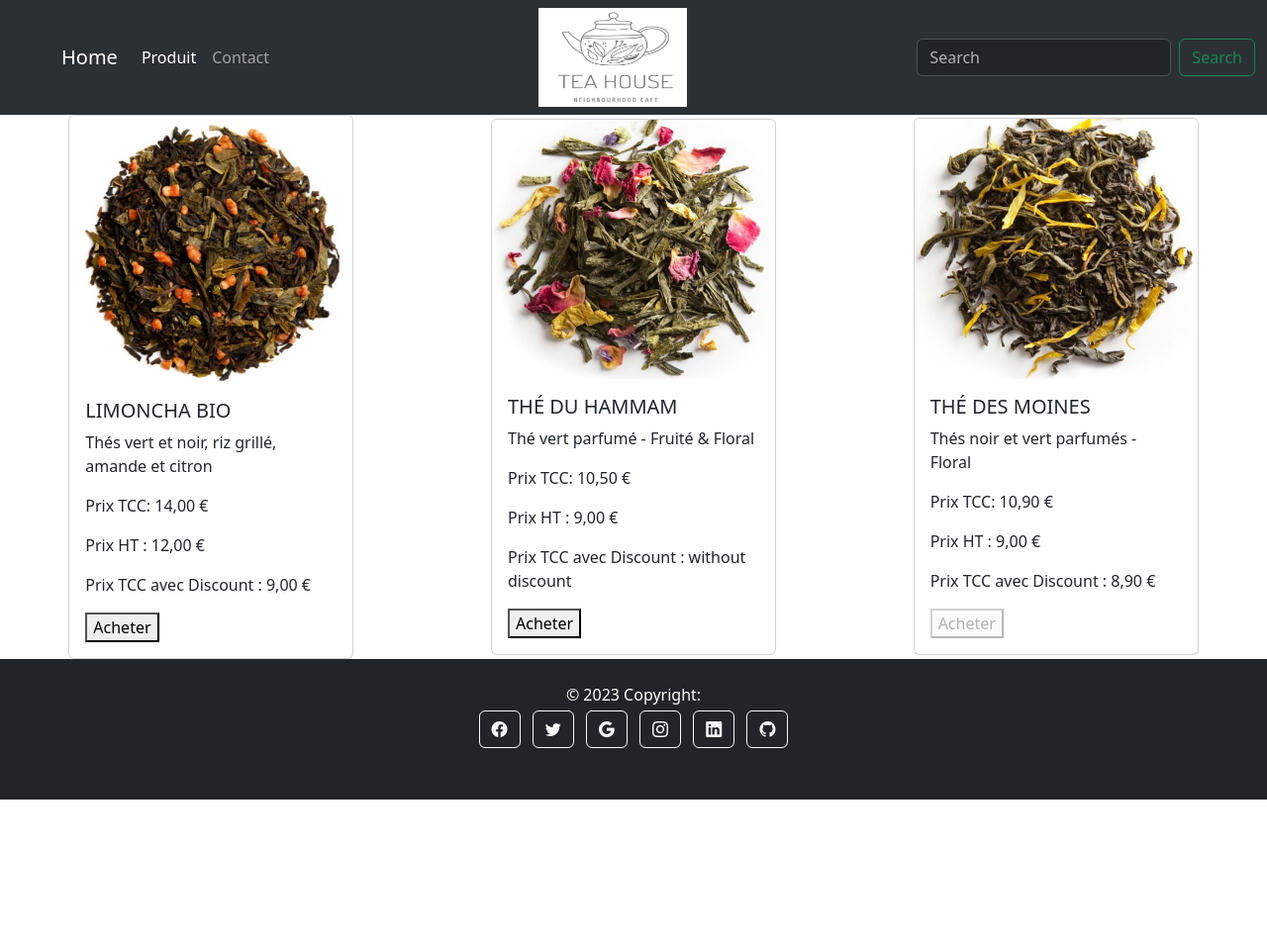
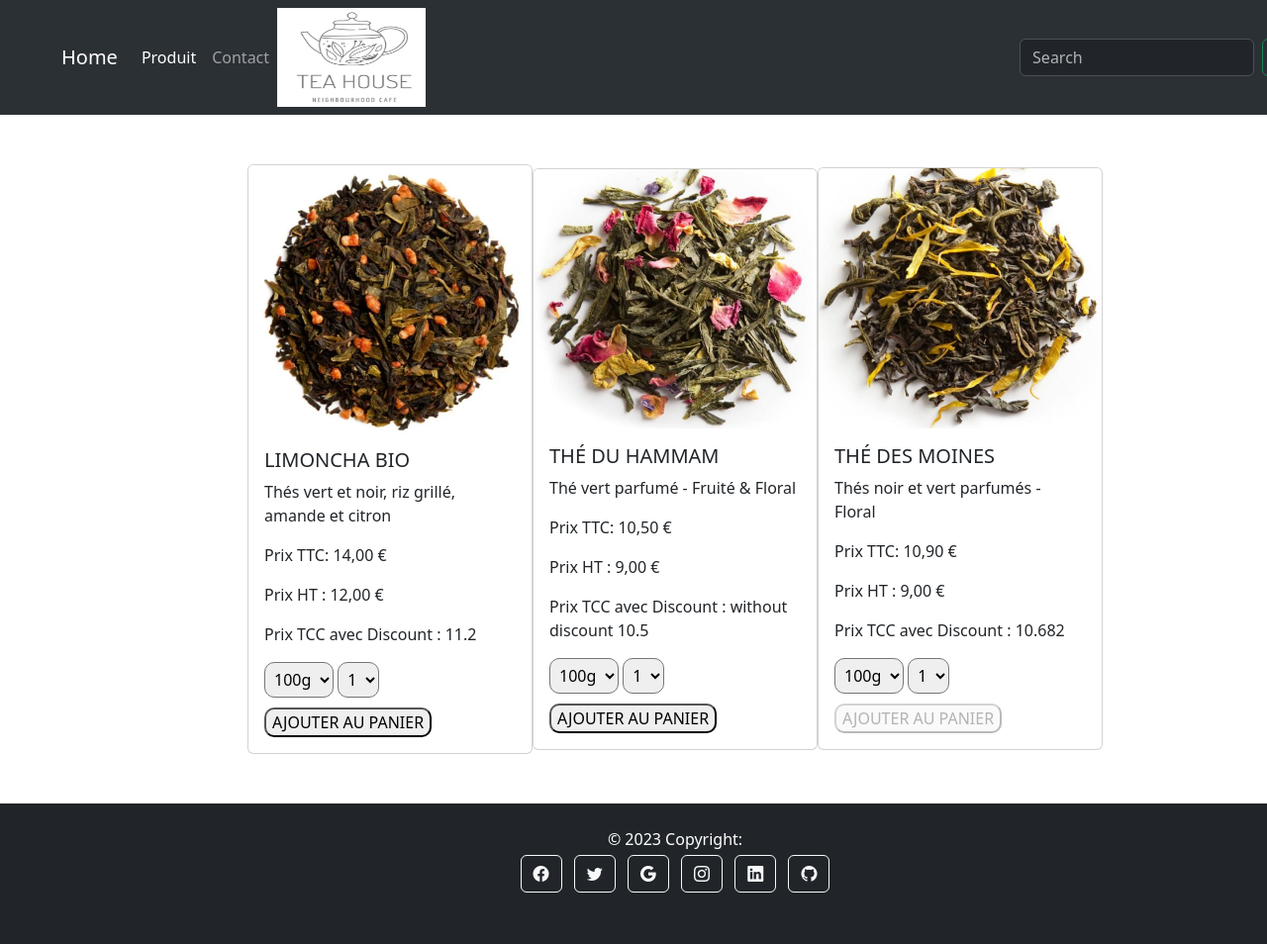
Before and after one commit to nathasoto/Projet1, a PHP site: page /multidimensional-catalog.php in a window 1280 px wide; the page is wider, and only the part inside the window is pictured. Shown: that part at 99% size. Before the commit the page ends 808 px from the top of that part, so only its background shows below. Run offline with PHP 8.4, Linux system fonts and the light colour scheme.

Commit message:
work_07/09/2023

```diff
--- a/css/style.css
+++ b/css/style.css
@@ -20,23 +20,32 @@
 }
 .card{
     margin: auto;
-    width: 37.5rem;
+    width: 500px;
 }
 body{
-    display: flex; /*colocar footer abajo*/
-    flex-direction: column;/*colocar footer abajo*/
+    display: grid; /*colocar footer abajo viewport*/
     min-height: 100vh; /*colocar footer abajo viewport*/
+    grid-template-rows: auto 1fr auto; /*colocar footer abajo viewport*/
 }
 .logo{
-    margin: auto;
-    padding-left: 12.5rem;
-    padding-right: 12.5rem;
+    padding-right: 37.5rem;
 }
 
 .shop{
-    display: flex;
+    display: flex; /* */
+    padding: 3.125rem;
+    margin-left: 12.5rem;
+    margin-right: 12.5rem;
 }
 .card{
     max-width: 18.75rem;
 
 }
+.quantite{
+    border-radius: .625rem;
+    padding: .3125rem;
+    margin-bottom: .625rem;
+}
+.button{
+    border-radius: .625rem;
+}
--- /dev/null
+++ b/function/articles.php
@@ -0,0 +1,49 @@
+<?php
+function getproduct(){
+ return $produits = [
+    [
+      "id" => "lim1",
+      "name" => "LIMONCHA BIO",
+      "price" => 14.00,
+      "description" => "Thés vert et noir, riz grillé, amande et citron",
+      "discount" => 20,
+      "availability" => true,
+      "picture_url" => "img/LIMONCHA.jpg"
+    ],
+    [
+      "id" => "ham1",
+      "name" => "THÉ DU HAMMAM",
+      "price" => 10.50,
+      "description" => "Thé vert parfumé - Fruité & Floral",
+      "discount" => null,
+      "availability" => true,
+      "picture_url" => "img/HAMMAM.jpg"
+    ],
+    [
+      "id" => "moi1",
+      "name" => "THÉ DES MOINES",
+      "price" => 10.90,
+      "description" => "Thés noir et vert parfumés - Floral",
+      "discount" => 2,
+      "availability" => false,
+      "picture_url" => "img/MOINES.jpg"
+    ],
+  ];
+}
+
+function get_product($id_produit){
+
+    foreach(getproduct() as $prod){
+        if($id_produit === $prod){
+          return $prod;
+
+        }
+        echo "producto no existe";
+
+    }
+
+}
+
+
+
+?>
--- a/function/my-function.php
+++ b/function/my-function.php
@@ -16,7 +16,9 @@
    if($discount === null){
     echo " without discount ";
    }
-   else{
-    return formatPrice(number_format($prix - $discount, 2, ',', ' '));
-   }
+    return $prix -($prix * ($discount/100));
+
 }
+function articles (){
+
+}
--- a/multidimensional-catalog.php
+++ b/multidimensional-catalog.php
@@ -1,54 +1,47 @@
 <?php
 include "function/my-function.php";
+include "function/articles.php";
+include "templates/header.php";
 
-$products = [
-"Limoncha" => [
-"name" => "LIMONCHA BIO",
-"price" => 14.00,
-"description" => "Thés vert et noir, riz grillé, amande et citron",
-"discount" => 5,
-"availability" => true,
-"picture_url" => "img/LIMONCHA.jpg"
-],
-"Hamman" => [
-  "name" => "THÉ DU HAMMAM",
-  "price" => 10.50,
-  "description" => "Thé vert parfumé - Fruité & Floral",
-  "discount" => null,
-  "availability" => true,
-  "picture_url" => "img/HAMMAM.jpg"
-],
-"Moines" => [
-  "name" => "THÉ DES MOINES",
-  "price" => 10.90,
-  "description" => "Thés noir et vert parfumés - Floral",
-  "discount" => 2,
-  "availability" => false,
-  "picture_url" => "img/MOINES.jpg"
-],
-];
 
-include "templates/header.php";
+
+
 ?>
 
+
+
+<form action="cart.php" method="post">
+
   <div class="shop">
-
-  <?php foreach ($products as $prod):?>
+    <?php foreach (getproduct() as $prod):?>
       <div class="card" style="width: 18rem;">
         <img src=<?php echo $prod['picture_url'];?> class="card-img-top" alt="...">
         <div class="card-body">
           <h5 class="card-title"><?php echo $prod['name'];?></h5>
+          <input type="hidden" name="title" value="<?php echo $prod['name'];?>"/>
           <p class="card-text"><?php echo $prod['description'];?></p>
-        <p>Prix TCC: <?php echo formatPrice(number_format($prod['price'], 2, ',', ' '));?></p><!-- call the function formatPrice et number_format francesa-->
+          <p>Prix TTC: <?php echo formatPrice(number_format($prod['price'], 2, ',', ' '));?></p><!-- call the function formatPrice et number_format francesa-->
           <p>Prix HT : <?php echo formatPrice(number_format(priceExcludingVAT($prod['price']), 2, ',', ' '));?></p>
           <p>Prix TCC avec Discount : <?php echo discountedPrice($prod['price'], $prod['discount']);?></p>
-        <button <?php if(!$prod['availability']): ?>disabled <?php endif; ?>>
-          Acheter
-        </button>
+          <select class= "quantite" name="weight" id="">
+            <option value="100g">100g</option>
+            <option value="500g">500g</option>
+            <option value="1kg">1kg</option>
+          </select>
+          <select class= "quantite" name="quantite" id="">
+            <option value="1">1</option>
+            <option value="2">2</option>
+            <option value="3">3</option>
+            <option value="4">4</option>
+          </select>
+          <input class ="button" type="submit" <?php if(!$prod['availability']): ?>disabled <?php endif; ?> name="submit" value="AJOUTER AU PANIER" >
+          <input type="hidden" name="nathalie" value="<?php echo $prod['id']?>" >
+
         </div>
       </div>
     <?php endforeach?>
-
   </div>
 
+</form>
+
 <?php include "templates/footer.php";?>
```
Also changed, not shown: cart.php (added, +39 -0 lines). Lines whose indentation alone changed are shown as unchanged.
